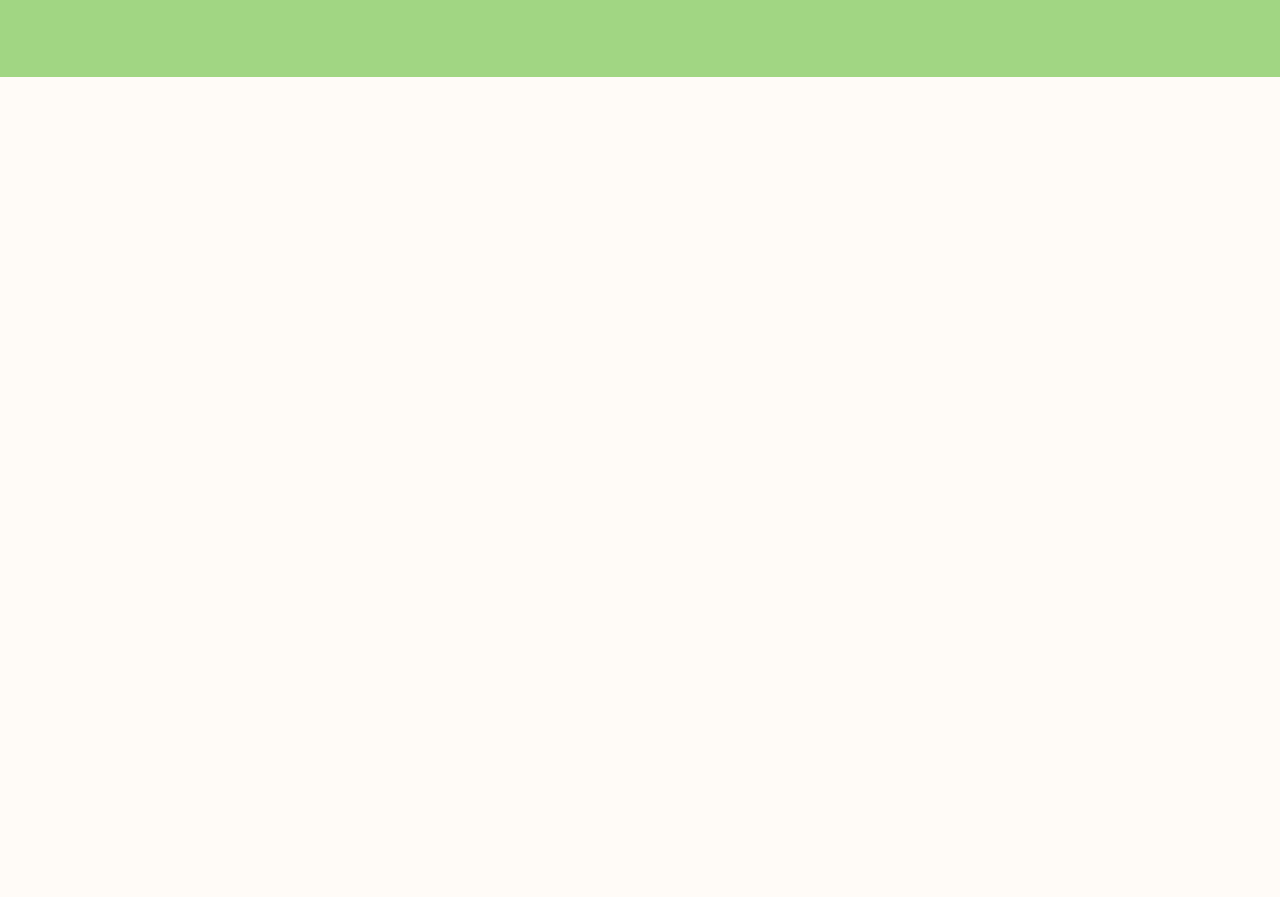
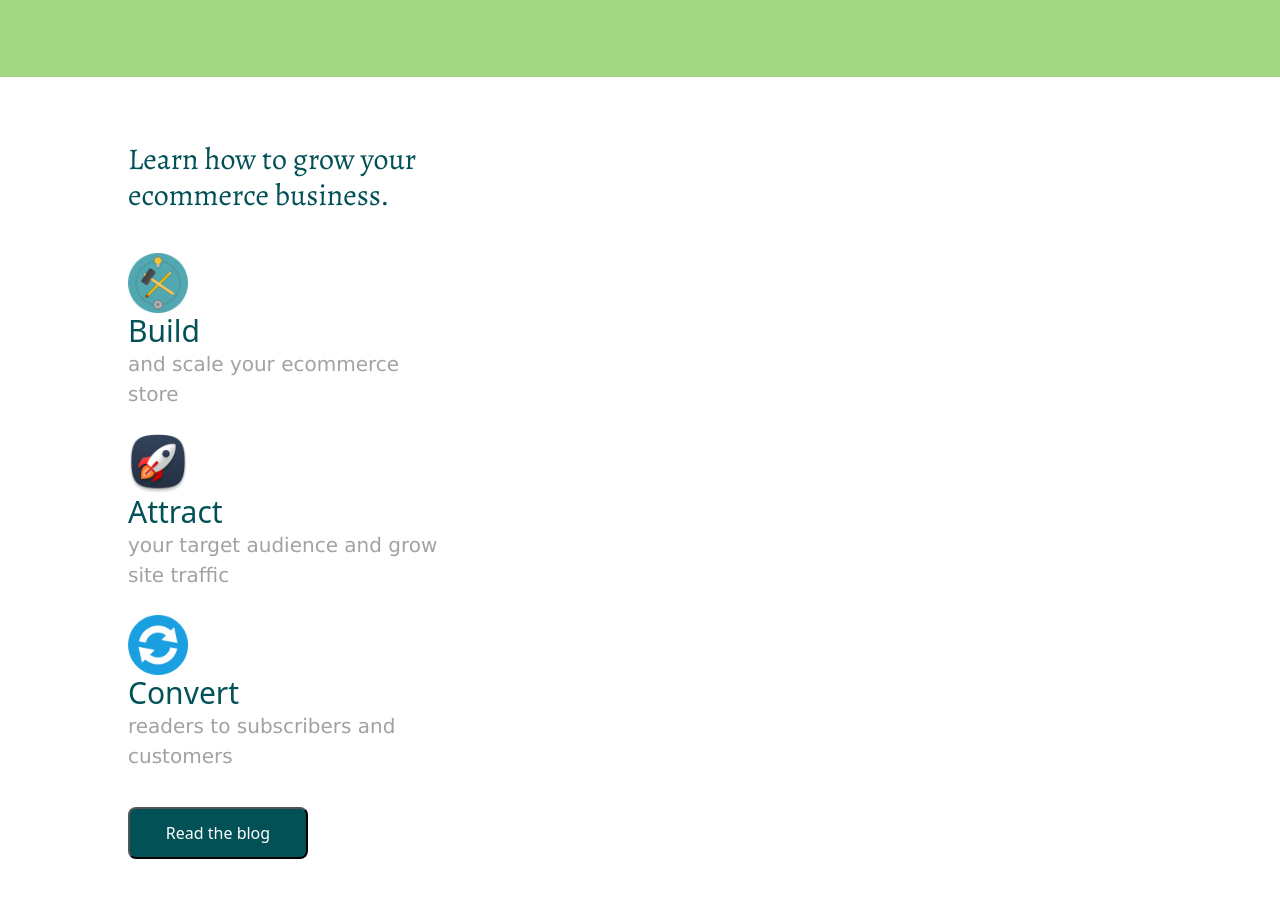
Before and after one commit to RogelioBenavides/Beca-Santander, a website: page index.html in a window 1280 px wide. Shown: the part 3315-4212 px from the top of the page. Before the commit the page ends 3392 px from the top, so only its background shows below. Drawn offline with nearby package versions, Linux system fonts and the light colour scheme.

Commit message:
E2 -> S3

```diff
--- a/index.html
+++ b/index.html
@@ -281,9 +281,45 @@
             </section>
         </article>
     </section>
-    <section class "blog">
-
-    </section>
+    <section class="container blog">
+  <div class="row">
+    <div class="col">
+      <h2 class="title">Learn how to grow your ecommerce business.</h2>
+      <article class="process-list">
+        <div class="process">
+          <div class="process-icon">
+            <img src="./icons/build.png" alt="Build icon" />
+          </div>
+          <div class="process-description">
+            <h3>Build</h3>
+            <p>and scale your ecommerce store</p>
+          </div>
+        </div>
+        <div class="process">
+          <div class="process-icon">
+            <img src="./icons/attract.png" alt="Attract icon" />
+          </div>
+          <div class="process-description">
+            <h3>Attract</h3>
+            <p>your target audience and grow site traffic</p>
+          </div>
+        </div>
+        <div class="process">
+          <div class="process-icon">
+            <img src="./icons/convert.png" alt="Convert icon" />
+          </div>
+          <div class="process-description">
+            <h3>Convert</h3>
+            <p>readers to subscribers and customers</p>
+          </div>
+        </div>
+      </article>
+      <button>Read the blog</button>
+    </div>
+    <div class="col"></div>
+    <div class="col"></div>
+  </div>
+</section>
     <script src="https://cdn.jsdelivr.net/npm/bootstrap@5.1.3/dist/js/bootstrap.bundle.min.js"
         integrity="sha384-ka7Sk0Gln4gmtz2MlQnikT1wXgYsOg+OMhuP+IlRH9sENBO0LRn5q+8nbTov4+1p"
         crossorigin="anonymous"></script>
--- /dev/null
+++ b/scss/_global.scss
@@ -0,0 +1,15 @@
+// _global.scss
+
+// Colores
+$dark-green-title: #025157;
+$dark-green-text: 135359;
+$white: #ffffff;
+/**
+Fuentes
+*/
+$font-title: "Alegreya", serif;
+
+%base-title{
+    font-family: $font-title;
+    color: $dark-green-text;
+}
--- a/scss/main.scss
+++ b/scss/main.scss
@@ -1,3 +1,50 @@
+@use 'global' as *;
+
 .blog {
     background-color: #ffffff;
+    max-width: unset;
+    padding: 5% 10%;
+
+    .title{
+        @extend %base-title;
+    }
+
+    .process-list {
+        margin-top: 40px;
+        margin-bottom: 36px;
+
+        .process{
+            margin-bottom: 25px;
+
+            & > div{
+                & > h3{
+                    color: $dark-green-title;
+                    margin-bottom: 0;
+                    font-size: 30px;
+                    font-weight: 500;
+                }
+                & > p{
+                    color: $dark-green-text;
+                    margin: 0;
+                }
+            }
+            .process-icon{
+                width: 60px;
+                height: 60px;
+                margin-right: 10px;
+                text-align: center;
+
+                img{
+                    height: 100%;
+                }
+            }
+        }
+    }
+    button{
+        height: auto;
+        border-radius: 8px;
+        padding: 12px;
+        width: 180px;
+        margin-bottom: 15px;
+    }
 }
```
Also changed, not shown: icons/attract.png (added), icons/build.png (added), icons/convert.png (added), output.css, 1 other file.
